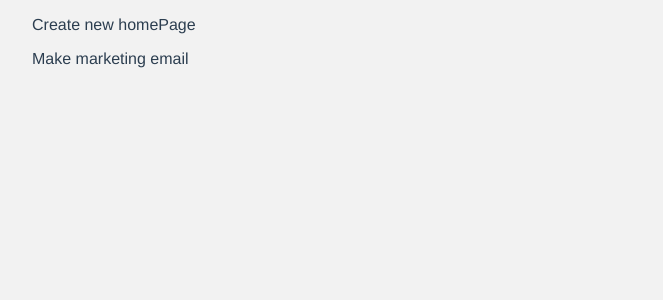
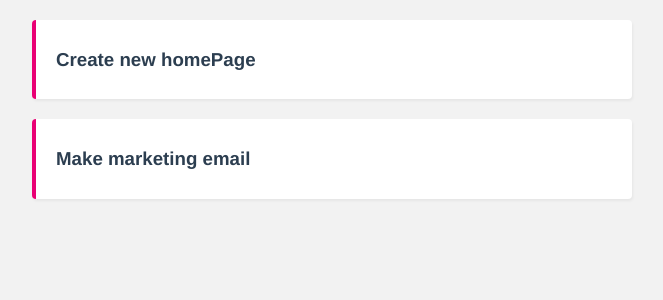
Before and after one commit to NeginSal/Project-Planner, a Vue app: page / in a window 1280 px wide. Shown: the top 300 px of the page, without its empty margins (308-971 px from the left). Built offline with nearby package versions, Linux system fonts and the light colour scheme; data requests are answered from the project's data file.

Commit message:
adding single project component

```diff
--- /dev/null
+++ b/src/components/SingleProject.vue
@@ -0,0 +1,35 @@
+<template>
+  <div class="project">
+    <div class="actions">
+      <h3 @click="showDetails=!showDetails">{{ project.title }}</h3>
+    </div>
+    <div v-if="showDetails">
+      <p>{{ project.details }}</p>
+    </div>
+  </div>
+</template>
+
+<script>
+export default {
+  data() {
+    return {
+      showDetails: false,
+    };
+  },
+  props: ["project"],
+};
+</script>
+
+<style>
+.project {
+  margin: 20px auto;
+  background: white;
+  padding: 10px 20px;
+  border-radius: 4px;
+  box-shadow: 1px 2px 3px rgba(0, 0, 0, 0.05);
+  border-left: 4px solid #e90074;
+}
+h3 {
+  cursor: pointer;
+}
+</style>
--- a/src/views/Home.vue
+++ b/src/views/Home.vue
@@ -2,18 +2,19 @@
   <div class="home">
     <div v-if="projects.length">
       <div v-for="project in projects" :key="project.id">
-        <p>{{project.title}}</p>
-
+        <SingleProject :project="project"/>
       </div>
-
     </div>
   </div>
 </template>
 
 <script>
+import SingleProject from '../components/SingleProject.vue'
 export default {
   name: "Home",
-  components: {},
+  components: {
+    SingleProject
+  },
   data(){
     return{
       projects:[]
```
Also changed, not shown: 1 other file (tests, documents, lock files or other folders).
